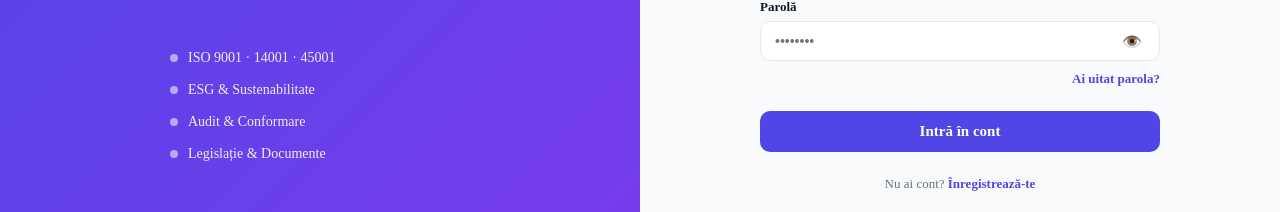
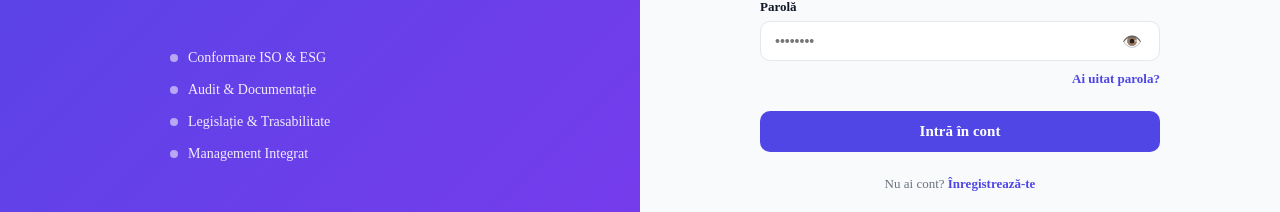
Before and after one commit to rarescosminn/conformed-app, a Next.js app: page /login in a window 1280 px wide. Shown: the part 380-592 px from the top of the page. Built offline with nearby package versions, Linux system fonts and the light colour scheme; no server answers.

Commit message:
fix: generic features list on login

```diff
--- a/app/(auth)/login/page.tsx
+++ b/app/(auth)/login/page.tsx
@@ -49,7 +49,7 @@ export default function Login() {
           Platformă SaaS pentru conformare ISO, ESG și trasabilitate operațională.
         </div>
         <div style={{ marginTop: 48, display: 'grid', gap: 16, width: '100%', maxWidth: 300 }}>
-          {['ISO 9001 · 14001 · 45001', 'ESG & Sustenabilitate', 'Audit & Conformare', 'Legislație & Documente'].map(item => (
+          {['Conformare ISO & ESG', 'Audit & Documentație', 'Legislație & Trasabilitate', 'Management Integrat'].map(item => (
             <div key={item} style={{ display: 'flex', alignItems: 'center', gap: 10, fontSize: 14, opacity: 0.9 }}>
               <div style={{ width: 8, height: 8, borderRadius: '50%', background: 'rgba(255,255,255,0.6)' }} />
               {item}
```
